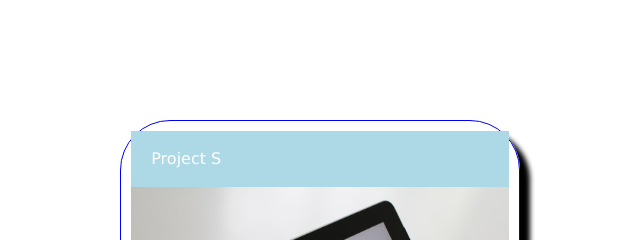
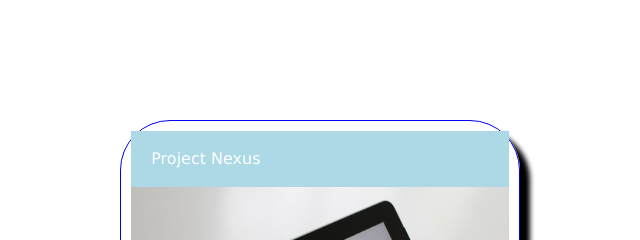
Before and after one commit to bootcamparankush/somraj-portfolio, a plain HTML site: page index.html in a window 1280 px wide. Shown: the part 1440-1680 px from the top of the page, 38-678 px from the left. Drawn offline with Linux system fonts and the light colour scheme.

Commit message:
Update index.html

```diff
--- a/index.html
+++ b/index.html
@@ -69,7 +69,7 @@
       <section class = "projects">
       <a href="https://project-nexus.herokuapp.com/" target="_blank">
         <section class= "card container">
-              <header>Project S</header>
+              <header>Project Nexus</header>
               <img src="./assets/images/tablet.jpg" alt="tablet held in hands" />
               <div class = "overlay" >
               <p class = "text"></pclass>Project Nexus</p>
```
